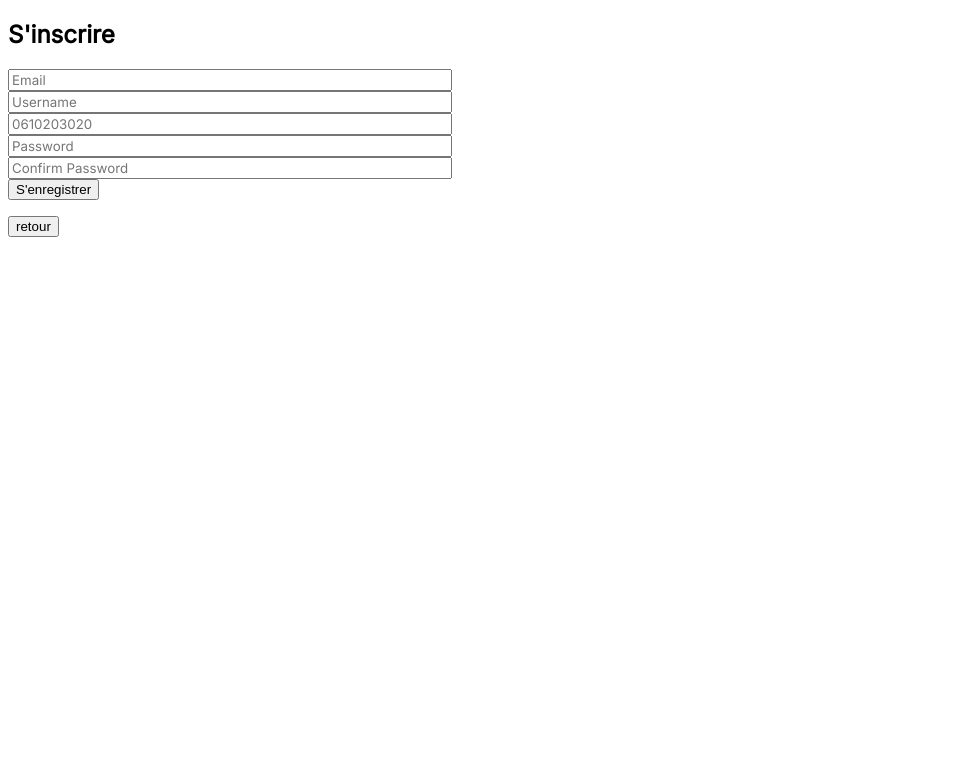
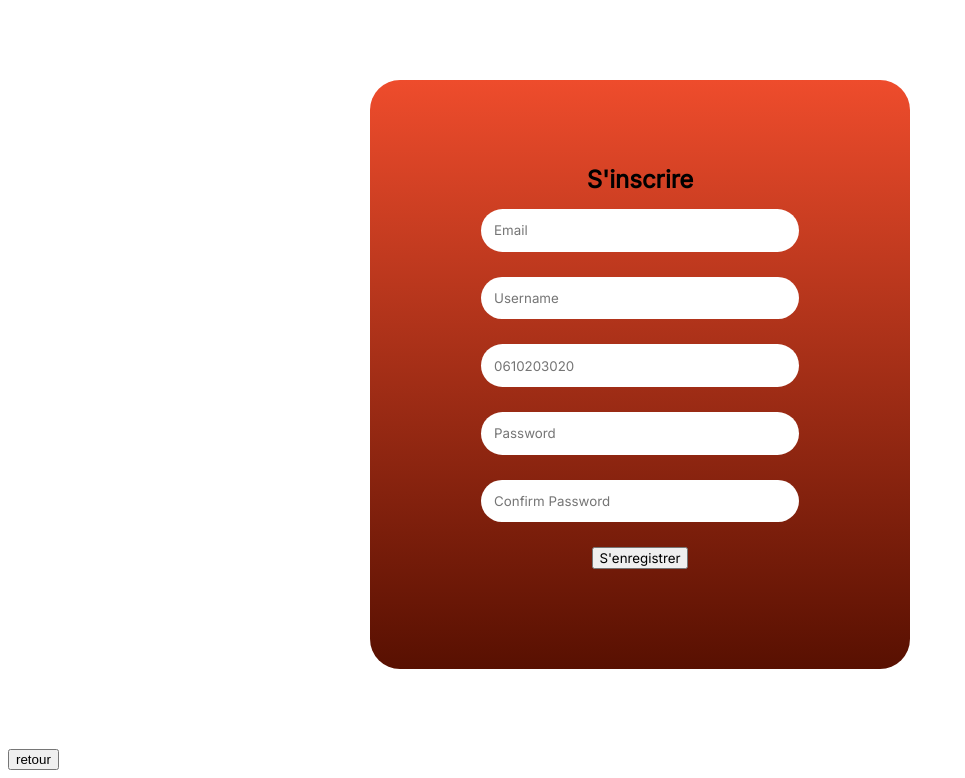
Before and after one commit to Plumatachi/FestiutO, a Flask app: page /register/ in a window 1280 px wide. Shown: the part 48-826 px from the top of the page, without its empty margins (0-965 px from the left). Before the commit the page ends 285 px from the top, so only its background shows below. Run offline with Flask 3, Linux system fonts and the light colour scheme.

Commit message:
Fix login and register CSS styles

```diff
--- a/FestiutO/static/css/register.css
+++ b/FestiutO/static/css/register.css
@@ -0,0 +1,25 @@
+.element *{
+    border-radius: 30px;
+    width: 84%;
+    border: none;
+    padding: 1em;
+    cursor: pointer;
+    background-color: rgb(130, 139, 4);
+    background: white;
+}
+
+.form * {
+    font-family: 'Inter', sans-serif;
+    margin-top: 5px;
+    margin-bottom: 10px;
+}
+
+.form{
+    margin: 5em auto;
+    width: 30%;
+    padding: 5em;
+    text-align: center;
+    align-items: center;
+    background: linear-gradient(to bottom, rgb(238, 76, 44), rgb(88, 16, 1));
+    border-radius: 30px;
+}
--- a/FestiutO/templates/login.html
+++ b/FestiutO/templates/login.html
@@ -32,7 +32,7 @@
                   <input type="submit" class="element" value="Se Connecter">
                 </div>
                 <div class="btn-container">
-                  <a href="{{ url_for('register')}}"><button id="register-btn" class="element">Tu n'as pas de compte ?</button></a>
+                  <a href="{{ url_for('register')}}" class="registerA">Tu n'as pas de compte ?</a>
                 </div>
             </form>
         </div>
--- a/FestiutO/templates/register.html
+++ b/FestiutO/templates/register.html
@@ -10,23 +10,24 @@
 
     <div>
         <div>
+            <div class="form">
                 <h2>S'inscrire</h2>
-            <form role="form" method="POST" action ="{{ url_for('register') }}">
+                <form role="form" method="POST" action ="{{ url_for('register') }}" >
                     {{ form.hidden_tag() }}
-            <div>
+                <div class="element">
                     {{ form.email(size=50, class_="form-control element", placeholder="Email") }}
                 </div>
-            <div>
+                <div  class="element">
                     {{ form.nom(size=50, class_="form-control element", placeholder="Username") }}
                 </div>
                 <div>
-                <div>{{ form.numerotelephone(size=50, class_="form-control element", placeholder="0610203020") }}</div>
+                    <div class="element">{{ form.numerotelephone(size=50, class_="form-control element", placeholder="0610203020") }}</div>
                 </div>
                 <div >
-                <div>{{ form.password(size=50, class_="form-control element", placeholder="Password") }}</div>
+                    <div class="element">{{ form.password(size=50, class_="form-control element", placeholder="Password") }}</div>
                 </div>
                 <div>
-                <div>{{ form.confirm(size=50, class_="form-control element", placeholder="Confirm Password") }}</div>
+                    <div class="element">{{ form.confirm(size=50, class_="form-control element", placeholder="Confirm Password") }}</div>
                 </div>
                 <div>
                     <input type="submit" value="S'enregistrer">
@@ -34,6 +35,7 @@
                 </form>
             </div>
         </div>
+    </div>
     <div id="mdp-container">
         <button id="btn-retour-mdp">retour</button>
     </div>
--- a/FestiutO/views.py
+++ b/FestiutO/views.py
@@ -44,6 +44,12 @@ def register():
     if not f.is_submitted():
         f.next.data = request.args.get("next")
     elif f.validate_on_submit():
+        if f.password.data != f.confirm.data:
+            return render_template(
+                "register.html",
+                title="register",
+                form=f,
+            )
         Spectateur.Insert.insert_spectateur(cnx, f.nom.data, f.numerotelephone.data, f.email.data, f.password.data)
         return render_template("login.html",title="login",form=LoginForm())
     return render_template(
```
Also changed, not shown: FestiutO/static/css/login.css (+8 -6 lines). Lines whose indentation alone changed are shown as unchanged.
